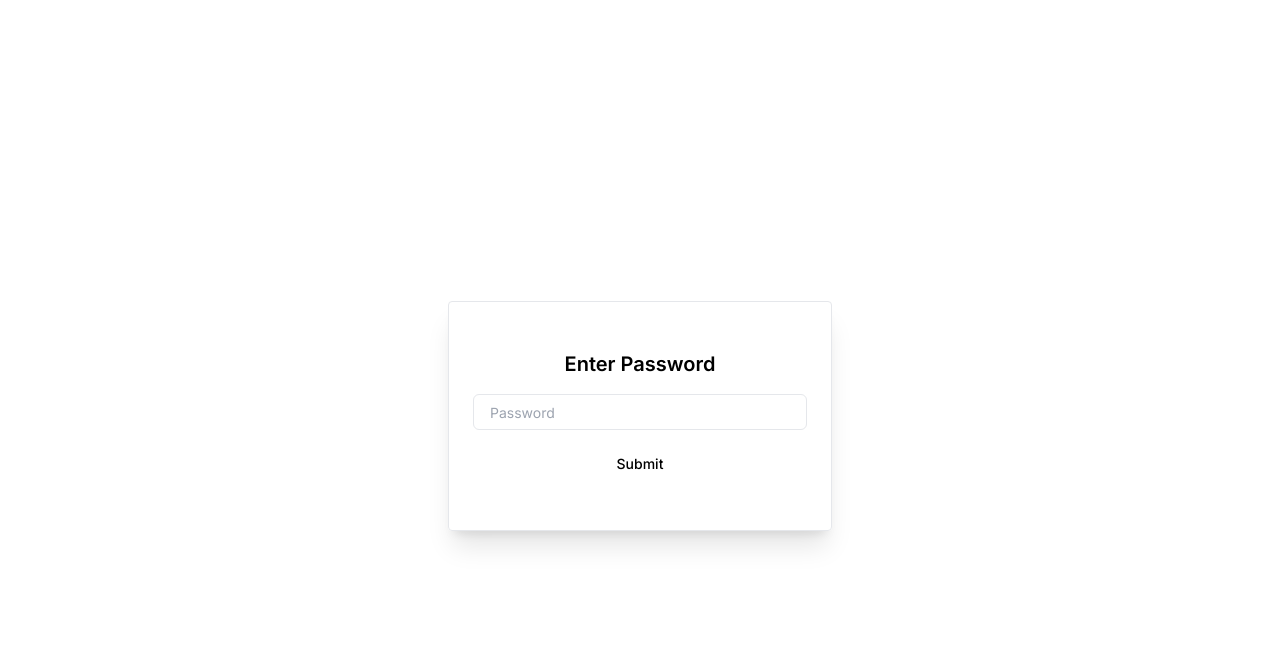
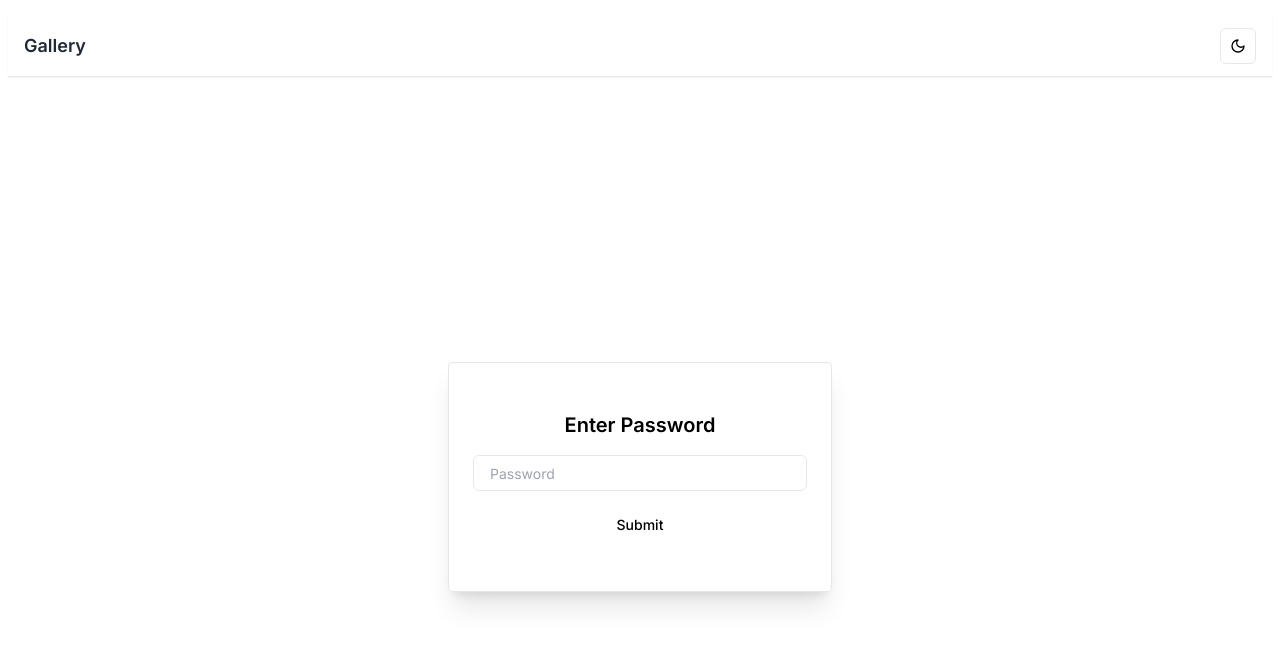
Before and after one commit to benkiguna/mega-gallery, a Next.js app: page / in a window 1280 px wide. Shown: the top 646 px of the page. Built offline with nearby package versions, Linux system fonts and the light colour scheme.

Commit message:
add theme

```diff
--- a/package.json
+++ b/package.json
@@ -17,6 +17,7 @@
     "framer-motion": "^12.12.1",
     "lucide-react": "^0.511.0",
     "next": "15.3.2",
+    "next-themes": "^0.4.6",
     "papaparse": "^5.5.2",
     "react": "^19.0.0",
     "react-dom": "^19.0.0",
--- a/src/app/components/GalleryCard.tsx
+++ b/src/app/components/GalleryCard.tsx
@@ -50,7 +50,7 @@ export default function GalleryCard({
 
   return (
     <div
-      className="relative w-full aspect-square p-4"
+      className="relative w-full aspect-square p-4 dark:bg-[#1e1e1f]"
       style={{ perspective: 1000 }}
     >
       {showDevTitle && index !== undefined && (
--- a/src/app/components/GalleryUploader.tsx
+++ b/src/app/components/GalleryUploader.tsx
@@ -149,13 +149,13 @@ export default function GalleryUploader() {
   }
 
   return (
-    <div className="w-full px-4 py-6 flex flex-col items-center">
+    <div className="w-full px-4 py-6 flex flex-col items-center bg-white dark:bg-black">
       <div className="w-full max-w-md">
         <Input
           type="file"
           accept=".csv"
           onChange={handleFileUpload}
-          className="mb-6 text-base rounded shadow border border-input bg-background text-muted-foreground"
+          className="mb-6 w-full text-base rounded bg-white shadow border border-input dark:bg-black text-black dark:text-white border dark:border-gray-700"
         />
       </div>
 
@@ -173,15 +173,15 @@ export default function GalleryUploader() {
         </div>
       )}
 
-      <div className="w-full max-w-4xl flex flex-col sm:flex-row items-center justify-between gap-3 mb-4 px-2">
+      <div className="sticky top-14 z-10 bg-white dark:bg-black border-b dark:border-gray-700 w-full max-w-4xl flex flex-col sm:flex-row items-center justify-between gap-3 py-4 px-2 transition-colors">
         <Input
           type="text"
           placeholder="Search by title..."
           value={searchQuery}
           onChange={(e) => setSearchQuery(e.target.value)}
-          className="w-full sm:w-[300px]"
+          className="w-full"
         />
-        <div className="mb-4 flex gap-2 items-center justify-end w-full max-w-4xl">
+        <div className="flex gap-2 items-center justify-end max-w-4xl">
           <Button
             variant={view === "grid" ? "outline" : "default"}
             size="sm"
--- /dev/null
+++ b/src/app/components/theme-provider.tsx
@@ -0,0 +1,8 @@
+"use client";
+
+import { ThemeProvider as NextThemesProvider } from "next-themes";
+import type { ThemeProviderProps } from "next-themes";
+
+export function ThemeProvider(props: ThemeProviderProps) {
+  return <NextThemesProvider {...props} />;
+}
--- /dev/null
+++ b/src/app/components/theme-toggle.tsx
@@ -0,0 +1,29 @@
+"use client";
+
+import { useTheme } from "next-themes";
+import { Button } from "@/components/ui/button";
+import { Moon, Sun } from "lucide-react";
+import { useEffect, useState } from "react";
+
+export function ThemeToggle() {
+  const { theme, setTheme } = useTheme();
+  const [mounted, setMounted] = useState(false);
+
+  useEffect(() => setMounted(true), []);
+
+  if (!mounted) return null;
+
+  return (
+    <Button
+      variant="outline"
+      size="icon"
+      onClick={() => setTheme(theme === "dark" ? "light" : "dark")}
+    >
+      {theme === "dark" ? (
+        <Sun className="h-4 w-4" />
+      ) : (
+        <Moon className="h-4 w-4" />
+      )}
+    </Button>
+  );
+}
--- a/src/app/layout.tsx
+++ b/src/app/layout.tsx
@@ -1,6 +1,7 @@
 import "./globals.css";
 import type { Metadata } from "next";
 import { Inter } from "next/font/google";
+import { ThemeProvider } from "./components/theme-provider";
 
 const inter = Inter({ subsets: ["latin"] });
 
@@ -16,7 +17,11 @@ export default function RootLayout({
 }) {
   return (
     <html lang="en">
-      <body className={inter.className}>{children}</body>
+      <body className={inter.className}>
+        <ThemeProvider attribute="class" defaultTheme="system" enableSystem>
+          {children}
+        </ThemeProvider>
+      </body>
     </html>
   );
 }
--- a/src/app/page.tsx
+++ b/src/app/page.tsx
@@ -1,10 +1,17 @@
 import GalleryUploader from "./components/GalleryUploader";
 import PasswordGate from "./components/PasswordGate";
 import "../app/globals.css";
+import { ThemeToggle } from "./components/theme-toggle";
 
 export default function Home() {
   return (
-    <main className="min-h-screen bg-white px-2 py-4">
+    <main className="min-h-screen bg-white px-2 py-4 bg-white text-black dark:bg-black dark:text-white">
+      <div className="sticky top-0 z-50 w-full bg-white dark:bg-black border-b dark:border-gray-700 px-4 py-3 flex items-center justify-between shadow-sm transition-colors">
+        <h1 className="text-lg font-semibold text-gray-800 dark:text-gray-100">
+          Gallery
+        </h1>
+        <ThemeToggle />
+      </div>
       <PasswordGate>
         <GalleryUploader />
       </PasswordGate>
--- a/tailwind.config.js
+++ b/tailwind.config.js
@@ -1,10 +1,8 @@
 module.exports = {
-  content: [
-    './src/app/**/*.{ts,tsx}',
-    './src/components/**/*.{ts,tsx}',
-  ],
+  content: ["./src/app/**/*.{ts,tsx}", "./src/components/**/*.{ts,tsx}"],
   theme: {
     extend: {},
   },
   plugins: [], // you can add animate plugin later
+  darkMode: "class",
 };
```
Also changed, not shown: 1 other file (tests, documents, lock files or other folders).
